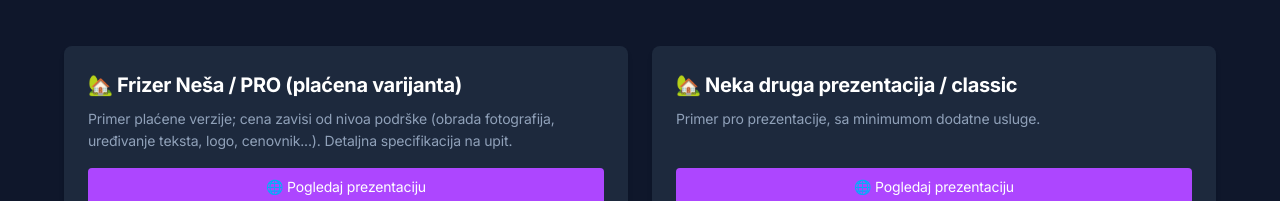
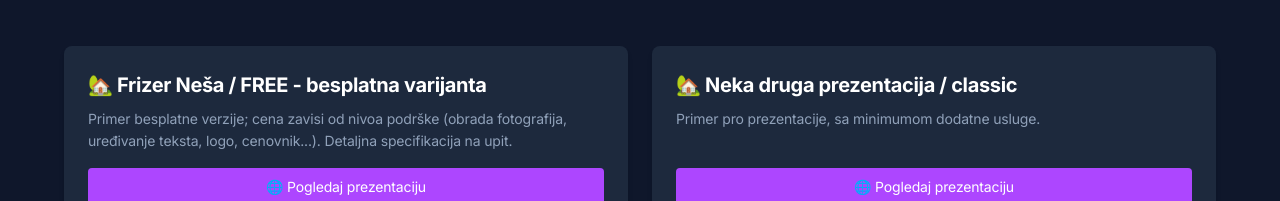
Before and after one commit to RadojeBozic/expressajt-backend, a Vue app in the folder frontend/: page /demo in a window 1280 px wide. Shown: the part 278-479 px from the top of the page. Built offline with nearby package versions, Linux system fonts and the light colour scheme; no server answers.

Commit message:
Nova free prezentacija

```diff
--- a/frontend/src/pages/DemoPreviews.vue
+++ b/frontend/src/pages/DemoPreviews.vue
@@ -14,9 +14,9 @@
 
           <!-- PRIMERI (slobodno menjaj/povećavaj listu) -->
           <DemoBox
-            title="🏡 Frizer Neša / PRO (plaćena varijanta)"
-            description="Primer plaćene verzije; cena zavisi od nivoa podrške (obrada fotografija, uređivanje teksta, logo, cenovnik...). Detaljna specifikacija na upit."
-            link="/prezentacije/frizer-nesa-689d451ced43e"
+            title="🏡 Frizer Neša / FREE - besplatna varijanta"
+            description="Primer besplatne verzije; cena zavisi od nivoa podrške (obrada fotografija, uređivanje teksta, logo, cenovnik...). Detaljna specifikacija na upit."
+            link="/prezentacije/frizer-nesa-689dbf092251a"
           />
 
           <DemoBox
```
